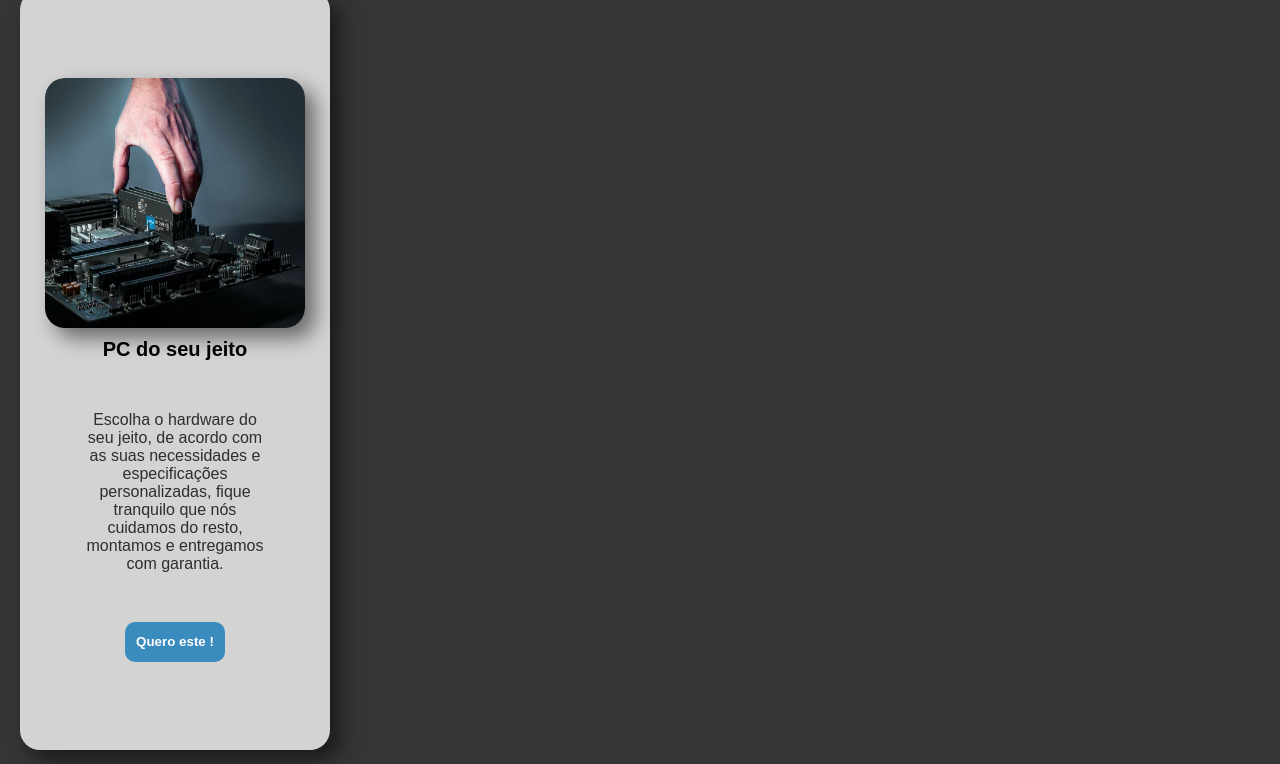
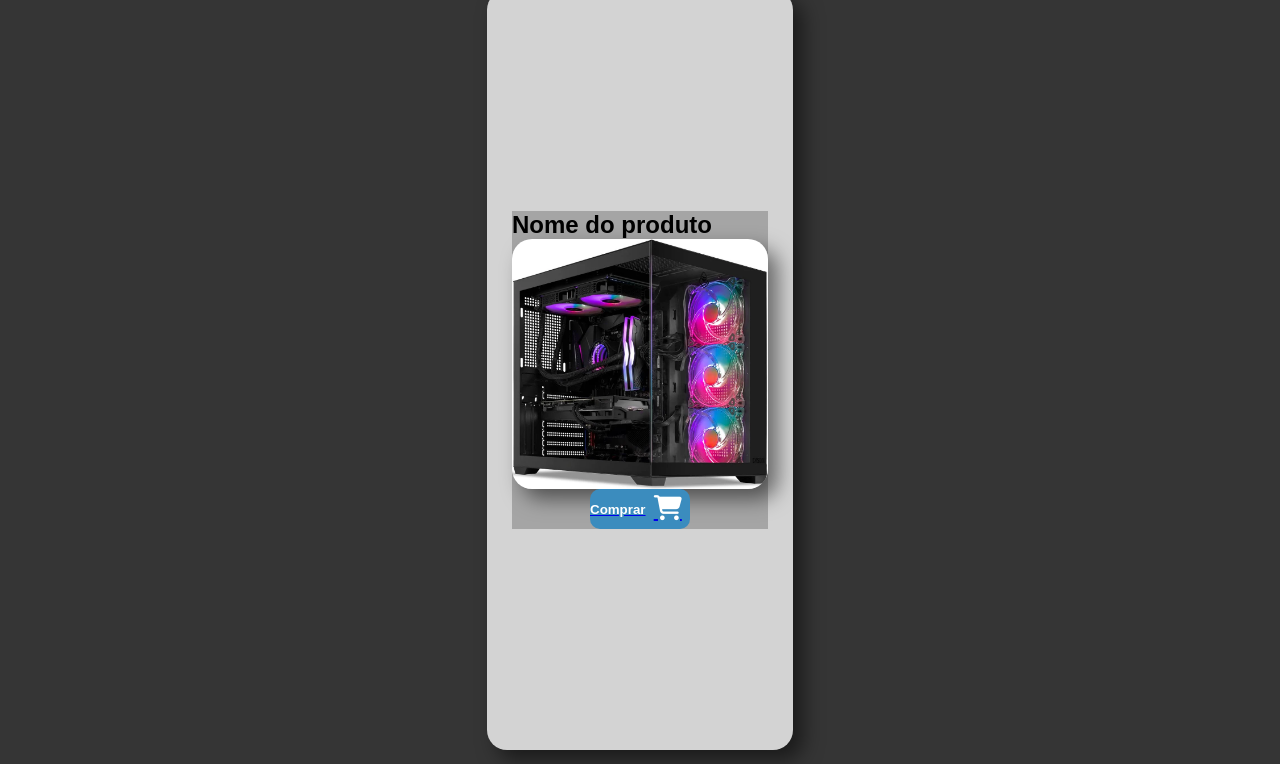
Before and after one commit to GabriaTz/site-bytetech-senac, a plain HTML site: page computadores.html in a window 1280 px wide. Shown: the part 130-894 px from the top of the page. Drawn offline with Linux system fonts and the light colour scheme.

Commit message:
pagina de produtos em desenvolvimento

```diff
--- a/computadores.html
+++ b/computadores.html
@@ -45,14 +45,14 @@
 
   <main>
 
-    <div class="coluna">
+    <div class="catalogo">
 
       <div class="PCs">
-        <img class="imagens" src="Imagens/montagem.jpg" alt="pc-montagem">
-        <h2>PC do seu jeito</h2>
-        <p>Escolha o hardware do seu jeito, de acordo com as suas necessidades e especificações personalizadas, fique
-          tranquilo que nós cuidamos do resto, montamos e entregamos com garantia.</p>
-        <button>Quero este !</button>
+        <h2>Nome do produto</h2>
+        <img class="imagens" src="Imagens/shopping.webp" alt="pc-montagem">
+               <a href="videogames.html"><button>Comprar<i class="fa-solid fa-cart-shopping"></i></button></a>
+
+
       </div>
     </div>
   </main>
--- a/style.css
+++ b/style.css
@@ -164,6 +164,8 @@ main {
     background-color: #353535;
     display: flex;
     flex-direction: column;
+    justify-content: center;
+    align-items: center;
     flex-wrap: nowrap;
 min-height: 100vh; /* vh = altura da janela */
 padding: 20px;
@@ -203,6 +205,72 @@ padding: 20px;
     /* margin-bottom: 50px; */
     width: 100%;
 
+}
+
+
+.catalogo{
+    background-color: lightgrey;
+    display: flex;
+    flex-wrap: wrap;
+    flex-direction: row;
+    justify-content: center;
+    align-items: center;
+    flex-grow: 1;
+    gap: 30px;
+    /* max-width: 400px; */
+    border: none;
+    border-radius: 20px;
+    width:stretch ;
+    height: auto;
+    padding: 2%;
+    box-shadow: 10px 10px 20px rgba(0, 0, 0, 0.5);
+}
+
+.catalogo .imagens {
+    position: relative;
+    display: flex;
+    justify-content: space-evenly;
+    align-items: center;
+    text-align: center;
+    margin: 0;
+    gap: 10px;
+    height: 250px;
+    width: 100%;
+    max-width: 300px;
+    box-shadow: 10px 10px 20px rgba(0, 0, 0, 0.5);
+    border-radius: 20px;
+}
+
+.PCs {
+    flex-direction: column;
+    justify-content: center;
+    align-items: center;
+    background-color: rgb(165, 165, 165);
+
+}
+
+.PCs button {
+
+    position: relative;
+    display: flex;
+    justify-content: center;
+    align-items: center;
+    margin: auto;
+    background-color: #3b8cbe;
+    border: none;
+    border-radius: 10px;
+    height: 40px;
+    width: 100px;
+    color: white;
+    font-weight: bold;
+    cursor: pointer;
+    /* margin-top: 20px; */
+    min-height: 40px;
+}
+
+.PCs button i {
+
+text-decoration: none;
 }
 
 .contato {
@@ -304,10 +372,6 @@ fieldset {
     font-size: 14px;
 }
 
-.coluna .PCs {
-
-
-}
 
 .img-mobile {
     display: none;
```
Also changed, not shown: Imagens/shopping.webp (added).
